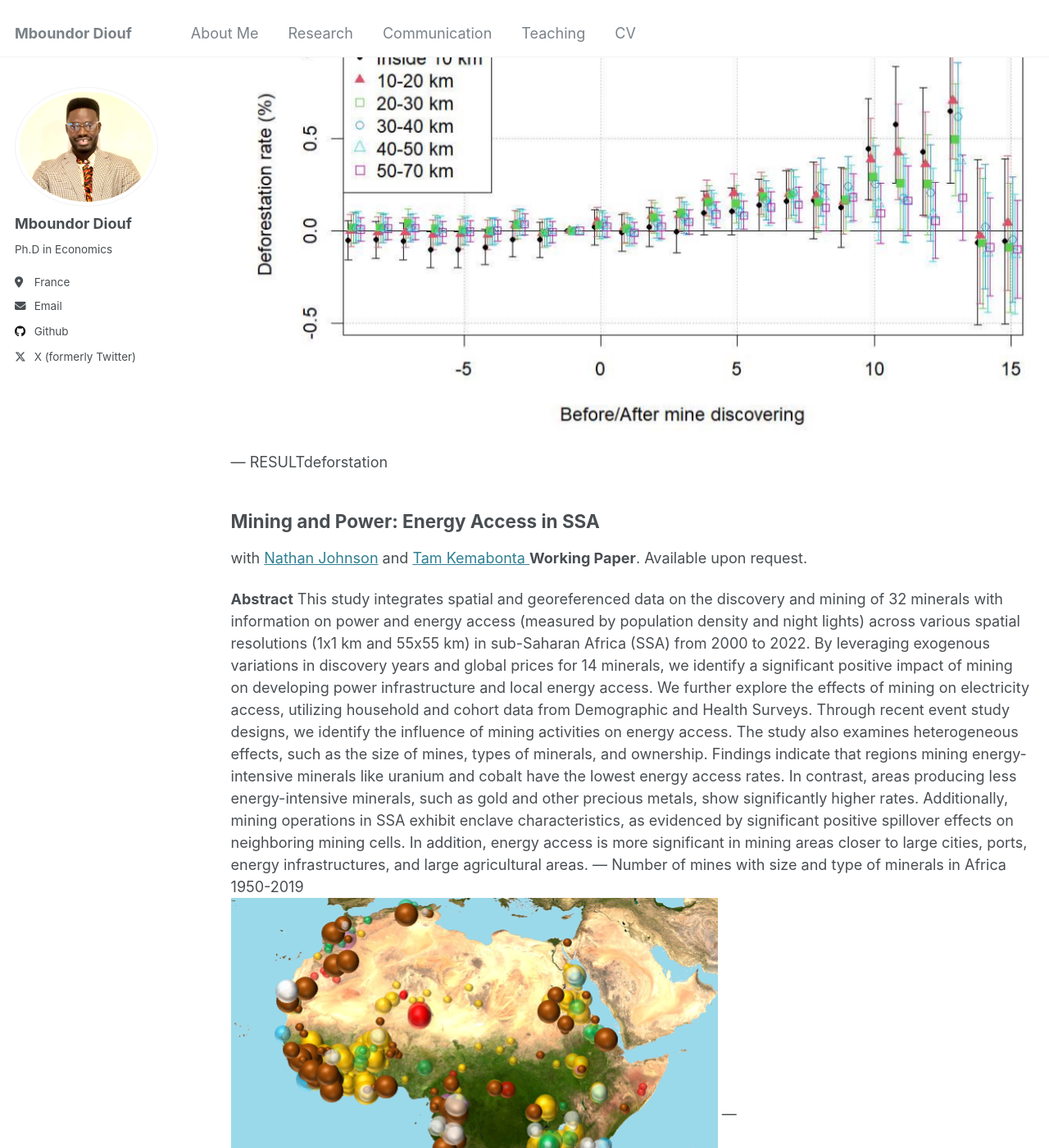
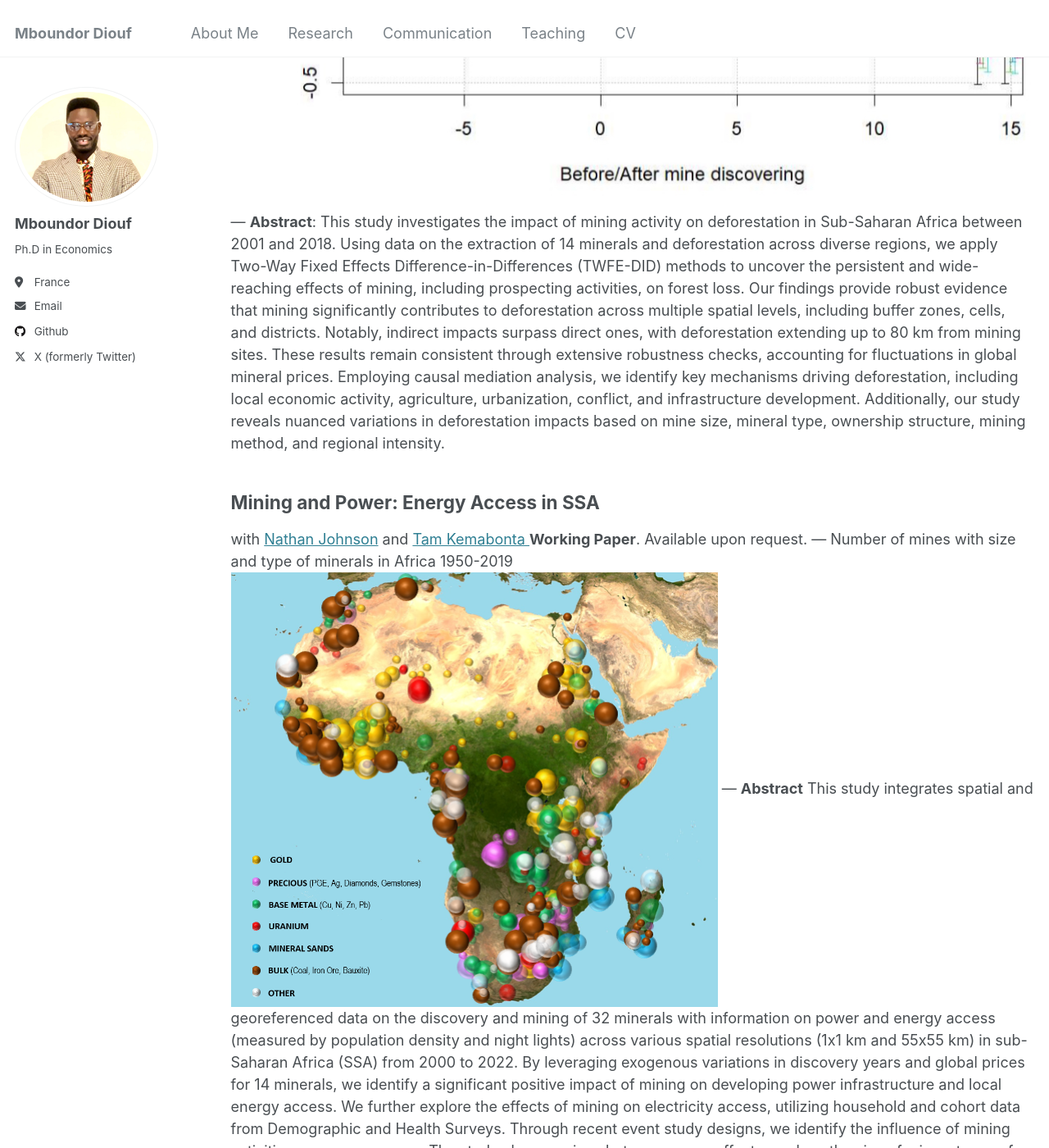
Before and after one commit to mboundordiouf/mboundordiouf.github.io, a Jekyll site: the page built from _pages/publications.md, in a window 1280 px wide and 1400 px high, scrolled down 1093 px. Shown: the whole window at 82% size. Built offline with Jekyll 4.4.1, drawn with Linux system fonts in a browser that asks for light colours; some of the changed text lies outside the part shown.

Commit message:
Update publications.md

```diff
--- a/_pages/publications.md
+++ b/_pages/publications.md
@@ -10,37 +10,35 @@ Under the Canopy: Mining and Deforestation in Sub-Saharan Africa
 ------
 with [Raja Chakir](https://sites.google.com/site/rajachakir/home) and [Ahmed Tritah](https://sites.google.com/site/ahmtritah/)
 **Submitted**. Available upon request.
-
-**Abstract**:
-This study investigates the impact of mining activity on deforestation in Sub-Saharan Africa between 2001 and 2018. Using data on the extraction of 14 minerals and deforestation across diverse regions, we apply Two-Way Fixed Effects Difference-in-Differences (TWFE-DID) methods to uncover the persistent and wide-reaching effects of mining, including prospecting activities, on forest loss. Our findings provide robust evidence that mining significantly contributes to deforestation across multiple spatial levels, including buffer zones, cells, and districts. Notably, indirect impacts surpass direct ones, with deforestation extending up to 80 km from mining sites. These results remain consistent through extensive robustness checks, accounting for fluctuations in global mineral prices. Employing causal mediation analysis, we identify key mechanisms driving deforestation, including local economic activity, agriculture, urbanization, conflict, and infrastructure development. Additionally, our study reveals nuanced variations in deforestation impacts based on mine size, mineral type, ownership structure, mining method, and regional intensity.
 ---
 Deforestation rate before/after mining discovered at cell and buffer zone levels <br/><img src='/images/RESULTdeforstation.jpg'>
 ---
-RESULTdeforstation
+**Abstract**:
+This study investigates the impact of mining activity on deforestation in Sub-Saharan Africa between 2001 and 2018. Using data on the extraction of 14 minerals and deforestation across diverse regions, we apply Two-Way Fixed Effects Difference-in-Differences (TWFE-DID) methods to uncover the persistent and wide-reaching effects of mining, including prospecting activities, on forest loss. Our findings provide robust evidence that mining significantly contributes to deforestation across multiple spatial levels, including buffer zones, cells, and districts. Notably, indirect impacts surpass direct ones, with deforestation extending up to 80 km from mining sites. These results remain consistent through extensive robustness checks, accounting for fluctuations in global mineral prices. Employing causal mediation analysis, we identify key mechanisms driving deforestation, including local economic activity, agriculture, urbanization, conflict, and infrastructure development. Additionally, our study reveals nuanced variations in deforestation impacts based on mine size, mineral type, ownership structure, mining method, and regional intensity.
 
 Mining and Power: Energy Access in SSA
 ------
 with [Nathan Johnson](https://search.asu.edu/profile/2183493) and [Tam Kemabonta ](https://scholar.google.com/citations?user=hrZlpwUAAAAJ&hl=en)
 **Working Paper**. Available upon request.
-
+---
+Number of mines with size and type of minerals in Africa 1950-2019<br/><img src='/images/Map_Mineral_Size_AFRICA_ok.PNG'>
+---
 **Abstract**
 This study integrates spatial and georeferenced data on the discovery and mining of 32 minerals with information on power and energy access (measured by population density and night lights) across various spatial resolutions (1x1 km and 55x55 km) in sub-Saharan Africa (SSA) from 2000 to 2022. By leveraging exogenous variations in discovery years and global prices for 14 minerals, we identify a significant positive impact of mining on developing power infrastructure and local energy access. We further explore the effects of mining on electricity access, utilizing household and cohort data from Demographic and Health Surveys. Through recent event study designs, we identify the influence of mining activities on energy access. The study also examines heterogeneous effects, such as the size of mines, types of minerals, and ownership. Findings indicate that regions mining energy-intensive minerals like uranium and cobalt have the lowest energy access rates.
 In contrast, areas producing less energy-intensive minerals, such as gold and other precious metals, show significantly higher rates. Additionally, mining operations in SSA exhibit enclave characteristics, as evidenced by significant positive spillover effects on neighboring mining cells. In addition, energy access is more significant in mining areas closer to large cities, ports, energy infrastructures, and large agricultural areas.
----
-Number of mines with size and type of minerals in Africa 1950-2019<br/><img src='/images/Map_Mineral_Size_AFRICA_ok.PNG'>
----
+
 
 The New Mining Rush: Mineral Discoveries and Social Conflicts in Africa
 ------
 with [Raphael Soubeyran](https://sites.google.com/site/soubeyranhomepage/) and [Ahmed Tritah](https://sites.google.com/site/ahmtritah/)
 **Working Paper**. Available upon request.
-
+---
+Number of conflict events in Africa 1997-2021 <br/><img src='/images/Map_number of ACLED events.png'>
+---
 **Abstract**
 The global energy transition, while essential, imposes considerable social and political costs, particularly in mineral-rich countries that supply critical resources. This paper examines the relationship between mining discoveries and conflict incidence in Africa from 1997 to 2022, leveraging high-resolution data at the 55x55 km grid-cell level. Using the timing of mining discoveries as an exogenous shock, our analysis reveals a significant rise in conflict during the exploration phases, particularly in the Pre-Feasibility and Feasibility stages, prior to mine operations. Notably, these conflicts—primarily social, including riots and protests, as well as conflicts over gold minerals—diminish in significance once mines become operational, as evidenced by Two-Way Fixed Effects Difference-in-Differences (TWFE-DID) estimations.
 The findings highlight substantial heterogeneity in conflict patterns based on mine size, mineral type, and ownership structure. Furthermore, through a mediation analysis, we identify key mechanisms that amplify or mitigate the effects of mining discoveries on conflict, emphasizing the role of public administration engagement in local communities. Our results remain robust under alternative specifications, including using mineral prices and various TWFE methodologies as treatment variables.
----
-Number of conflict events in Africa 1997-2021 <br/><img src='/images/Map_number of ACLED events.png'>
----
+
 ## Work in Progress
 <b> **Mining, local fiscality and Urbanization in Sub-Saharan Africa** </b>
 with [Rose Camille Vincent](https://rosecamillevincent.com/)
```
